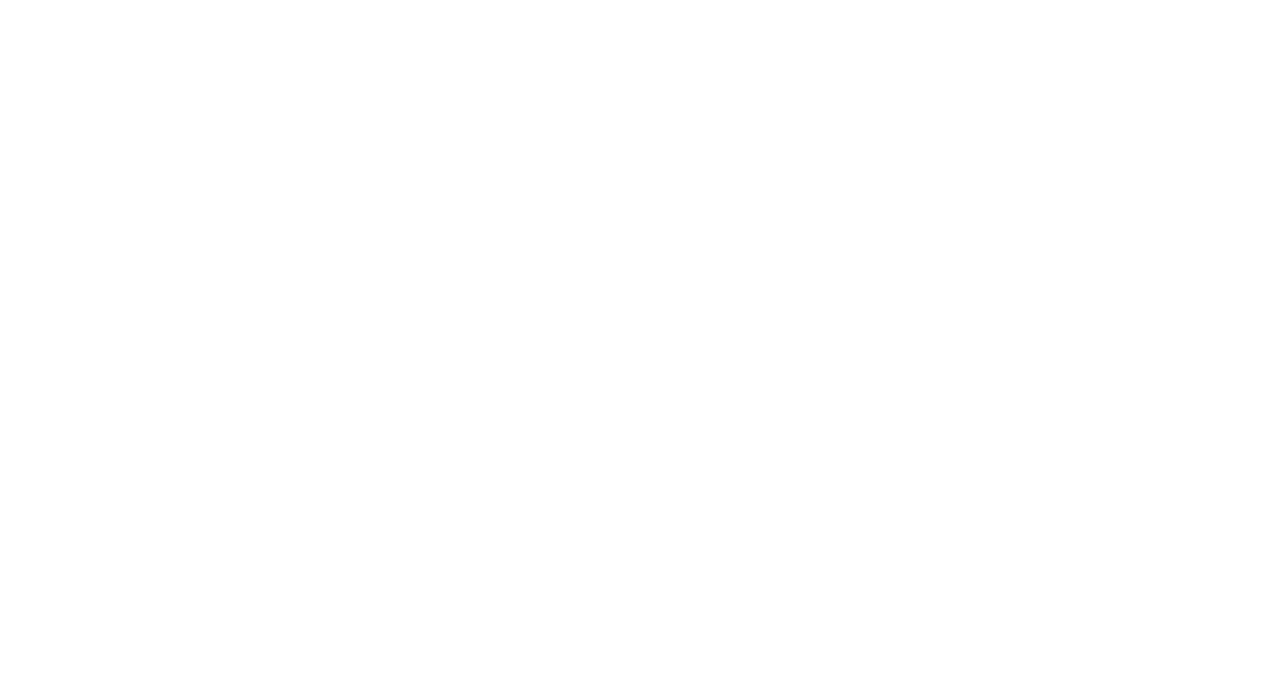
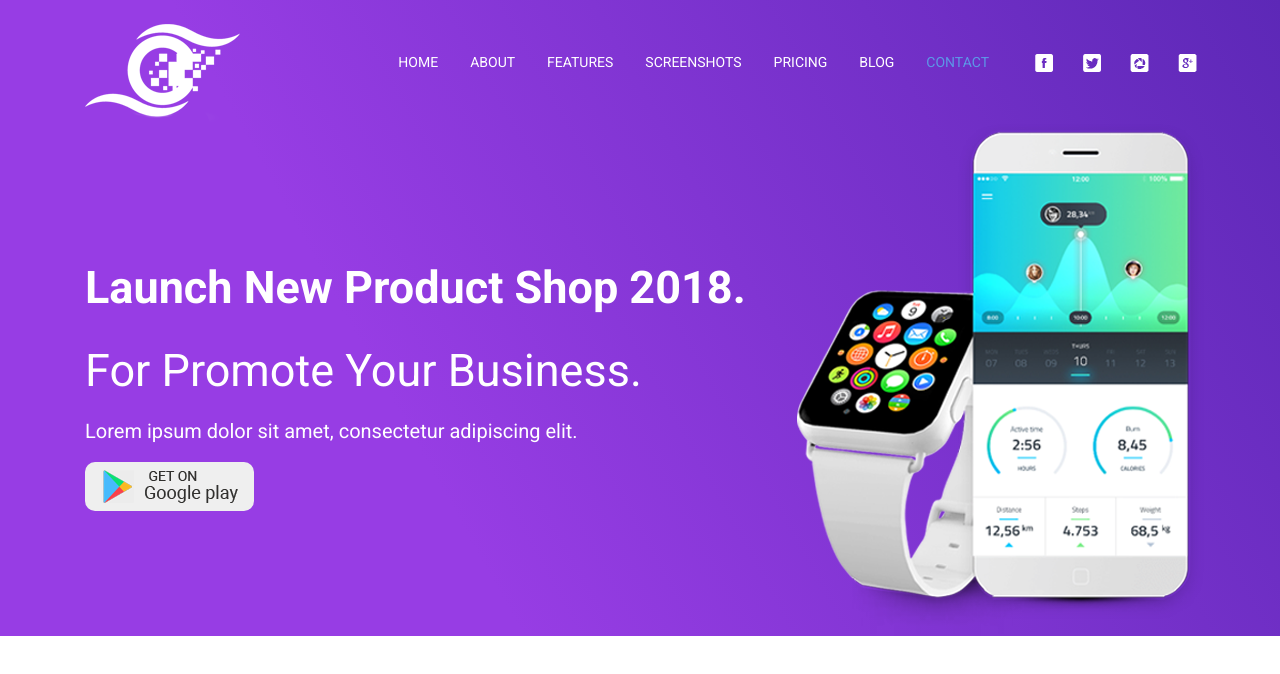
Before and after one commit to lokilegioner/BVGLending_bootsrap, a plain HTML site: page index.html in a window 1280 px wide. Drawn offline with nearby package versions, Linux system fonts and the light colour scheme.

Commit message:
first block complete

```diff
--- a/css/style.css
+++ b/css/style.css
@@ -1,10 +1,51 @@
 * {
     font-family: 'Roboto', sans-serif;
-    font-weight: bold;
     color: white;
+    border: 0;
 }
 
 p {
     font-size: 20px;
     line-height: 30px;
 }
+
+a {
+    color: white;
+    text-transform: uppercase;
+    font-weight: normal;
+    font-size: 14px;
+}
+
+a:hover {
+    color: #12e3f6;
+}
+
+h1 {
+    font-size: 45px;
+    font-weight: bold;
+    line-height: 75px;
+}
+
+h2 {
+    font-size: 45px;
+    font-weight: normal;
+    line-height: 75px;
+}
+
+.nav-link.disabled {
+    color: #5d97e7;
+}
+
+.social-link {
+    cursor: pointer;
+}
+
+.first-block {
+    background-image: -moz-linear-gradient( 29deg, rgb(151,61,228) 32%, rgb(93,40,183) 100%);
+    background-image: -webkit-linear-gradient( 29deg, rgb(151,61,228) 32%, rgb(93,40,183) 100%);
+    background-image: -ms-linear-gradient( 29deg, rgb(151,61,228) 32%, rgb(93,40,183) 100%);
+}
+
+button {
+    border-radius: 10px;
+}
--- a/index.html
+++ b/index.html
@@ -5,13 +5,66 @@
     <meta charset="utf-8">
     <meta name="viewport" content="width=device-width, initial-scale=1, shrink-to-fit=no">
 
-    <link href="https://fonts.googleapis.com/css?family=Roboto:400,500,700,900&display=swap" rel="stylesheet">
+    <link href="https://fonts.googleapis.com/css?family=Roboto:300,400,500,700,900&display=swap" rel="stylesheet">
     <!-- Bootstrap CSS -->
     <link rel="stylesheet" href="https://stackpath.bootstrapcdn.com/bootstrap/4.3.1/css/bootstrap.min.css" integrity="sha384-ggOyR0iXCbMQv3Xipma34MD+dH/1fQ784/j6cY/iJTQUOhcWr7x9JvoRxT2MZw1T" crossorigin="anonymous">
     <link rel="stylesheet" href="css/style.css">
     <title>Landing by bootstrap</title>
   </head>
   <body>
+    <section class="first-block">
+      <div class="container">
+        <div class="row align-items-center">
+          <div class="col-lg-2"><a href="#"><img class="social-link mt-4" src="/image/title-logo.png" alt=""></a></div>
+          <div class="col-lg-8">
+            <ul class="nav justify-content-end">
+              <li class="nav-item">
+                <a class="nav-link active" href="#">Home</a>
+              </li>
+              <li class="nav-item">
+                <a class="nav-link" href="#">About</a>
+              </li>
+              <li class="nav-item">
+                <a class="nav-link" href="#">Features</a>
+              </li>
+              <li class="nav-item">
+                <a class="nav-link" href="#">Screenshots</a>
+              </li>
+              <li class="nav-item">
+                <a class="nav-link" href="#">Pricing</a>
+              </li>
+              <li class="nav-item">
+                <a class="nav-link" href="#">Blog</a>
+              </li>
+              <li class="nav-item">
+                <a class="nav-link disabled" href="#" tabindex="-1" aria-disabled="true">Contact</a>
+              </li>
+            </ul>
+          </div>
+          <div class="col-lg-2">
+            <div class="row">
+              <div class="col-3"><a href="#"><img class="social-link" src="/image/facebook-link.png" alt=""></a></div>
+              <div class="col-3"><a href="#"><img class="social-link" src="/image/twitter-link.png" alt=""></a></div>
+              <div class="col-3"><a href="#"><img class="social-link" src="/image/somelogo-link.png" alt=""></a></div>
+              <div class="col-3"><a href="#"><img class="social-link" src="/image/googleplus-link.png" alt=""></a></div>
+            </div>
+          </div>
+        </div>
+        <div class="row align-items-center">
+          <div class="col-lg-8">
+            <h1>Launch New Product Shop 2018.</h1>
+            <h2>For Promote Your Business.</h2>
+            <p>Lorem ipsum dolor sit amet, consectetur adipiscing elit.</p>
+            <button class="pt-2 pb-2 pl-3 pr-3">
+              <a href="#"><img src="/image/first-block-googleplay.png" alt="" class="social-link"></a>
+            </button>
+          </div>
+          <div class="col-lg-4">
+            <img class="ml-n5" src="/image/first-block-picture.png" alt="">
+          </div>
+        </div>
+      </div>
+    </section>
 
     <!-- Optional JavaScript -->
     <!-- jQuery first, then Popper.js, then Bootstrap JS -->
```
